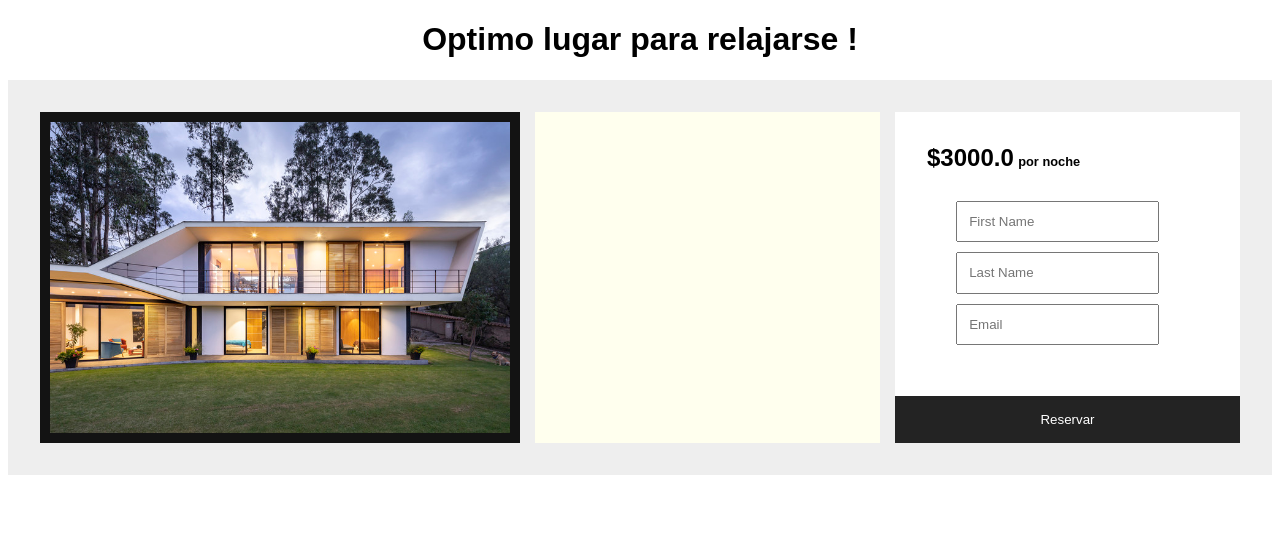
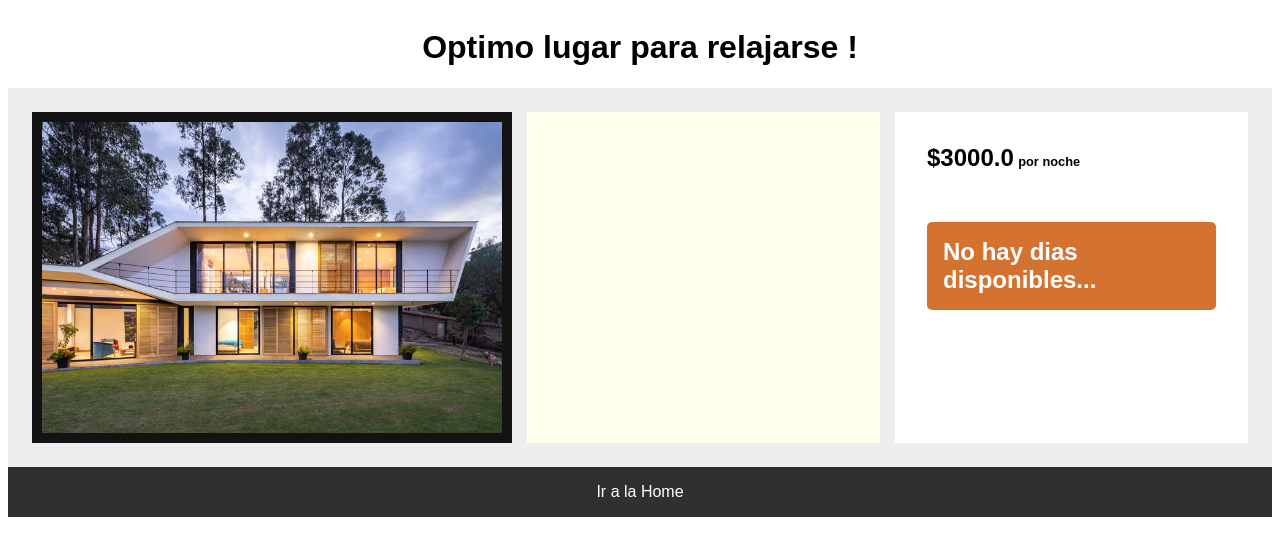
Before and after one commit to damiTacconi/Django-TP---Metodologia-III, a Django app: page /ownerships/25 in a window 1280 px wide. Shown: the top 556 px of the page. Run offline with Django 3.2, Linux system fonts and the light colour scheme; data comes from the database, SQL or seed files in the repository.

Commit message:
mejorado un poco el diseño

```diff
--- a/tpMetodIII/hotel/models.py
+++ b/tpMetodIII/hotel/models.py
@@ -33,6 +33,7 @@ class Book(models.Model):
     book_number = models.IntegerField(blank=False,default=0)
     date = models.DateTimeField(blank=True, default=None)
     client_name = models.CharField(blank=False , max_length=30, default=None)
+    client_lastname = models.CharField(blank=False, max_length=30, default=None)
     client_email = models.CharField(blank=False, max_length=60, default=None)
 
     def __str__(self):
--- a/tpMetodIII/hotel/views.py
+++ b/tpMetodIII/hotel/views.py
@@ -29,24 +29,27 @@ def ownership_details(request, ownership_id, message=None):
 def book(request): # todavia hay que completar el metodo
     if request.method == "POST":
         query_dict = request.POST
+
         dates = query_dict.getlist('date[]')
+
         ownership_id = query_dict.get('ownership_id')
         ownership = Ownership.objects.get(pk=ownership_id)
+
         client_name = query_dict.get('name')
         client_lastname = query_dict.get('lastname')
         client_email = query_dict.get('email')
 
         for date in dates:
             rental_date = RentalDate.objects.get(pk=date)
-            if rental_date.ownership:
+            if not rental_date.ownership:
                 return ownership_details(request,str(ownership_id), {
                         'type':'danger',
                         'text': 'No se pudo reservar'
                 })
 
             # falta completar campo book_number , deberia ser aleatorio
-            book = Book(date=date,client_name=client_name,client_lastname=client_lastname,client_email=client_email)
-            rental_date.ownership = ownership
+            # book = Book(date=date,client_name=client_name,client_lastname=client_lastname,client_email=client_email)
+            # rental_date.ownership = ownership
             # rental_date.date =
 
 
--- a/tpMetodIII/static/css/ownership-details.css
+++ b/tpMetodIII/static/css/ownership-details.css
@@ -1,3 +1,9 @@
+
+.main{
+    display: grid;
+    grid-template-columns: auto;
+    grid-template-rows: min-content min-content min-content;
+}
 
 .alert{
     border-radius: 5px;
@@ -15,12 +21,16 @@
     background: rgb(216, 51, 39)
 }
 
+.message-warning{
+    background: rgb(212, 114, 48);
+}
+
 .message-success{
     background: rgb(43, 189, 68)
 }
 .ownership-details-body{
     display: grid;
-    padding:2rem;
+    padding:1.5rem;
     background: #eee;
     grid-template-columns: 30rem 2fr 2fr;
     row-gap: 10px;
@@ -68,10 +78,32 @@
     bottom: 0;
     left:0;
     border: none;
+    padding:1rem;
+    cursor:pointer;
+    text-transform:uppercase;
+}
+
+.btn-block{
     width:100%;
+}
+
+.btn-back{
+    position: relative;
+    border: none;
     padding:1rem;
+    text-decoration: none;
+    text-align: center;
+    bottom:0;
+    top:0;
+}
+.btn-accent{
     color: #FFF;
     background: crimson;
+}
+
+.btn-default{
+    color: #FFF;
+    background: #303030;
 }
 
 .book-form{
@@ -84,6 +116,7 @@
 }
 
 .btn-book:disabled{
+    cursor: default;
     background: #232323;
 }
 
--- a/tpMetodIII/templates/hotel/ownership_details.html
+++ b/tpMetodIII/templates/hotel/ownership_details.html
@@ -1,7 +1,7 @@
 <!doctype html>
 {% load static from staticfiles %}
 
-<html lang="en" xmlns:rental_dates>
+<html lang="en">
 
 <head>
     <meta charset="UTF-8">
@@ -18,8 +18,7 @@
     <h1 class="alert message-{{message.type}}">{{message.text}} <button onclick="closeAlert(this)"
             class="close-alert">X</button></h1>
     {% endif %}
-    <main>
-
+    <main class="main">
         <h1 style="text-align: center;">{{ ownership.title }}</h1>
         <div class="ownership-details-body">
             <div class="ownership-details-image">
@@ -34,14 +33,15 @@
                 <div class="book-rate-info">
                     <div class="book-rate">${{ ownership.rate }}</div>
                     <div class="book-inline-text">por noche</div>
-                    <form class="book-form" action="/hotel/book" method="POST">
+                    {% if rental_dates %}
+                    <form class="book-form" action="/hotel/book" method="POST" autocomplete="off">
                         {% csrf_token %}
                         <input type="text" name="name" placeholder="First Name" required>
                         <input type="text" name="lastname" placeholder="Last Name" required>
                         <input type="email" name="email" placeholder="Email" required>
                         <input type="number" name="ownership_id" value="{{ownership.id}}" hidden required>
                         <div class="book-dates">
-                            {% if rental_dates %}
+
                             <p>Dias disponibles:</p>
                             {% for date in rental_dates %}
                             <div class="input-date">
@@ -49,16 +49,22 @@
 
                             </div>
                             {% endfor %}
-                            {% endif %}
+
                         </div>
-                        <button class="btn-book" type="submit"
+                        <button class="btn-book btn-accent btn-block" type="submit"
                             {{ rental_dates|yesno:',disabled=disabled' }}>Reservar</button>
 
                     </form>
+                    {% else %}
+                    <h2 style="position:relative;top:30px" class="alert message-warning">No hay dias disponibles...</h2>
+                    {% endif %}
 
                 </div>
             </div>
+
         </div>
+        <a href="/" class="btn-back btn-default">Ir a la Home</a>
+
 
     </main>
 
```
